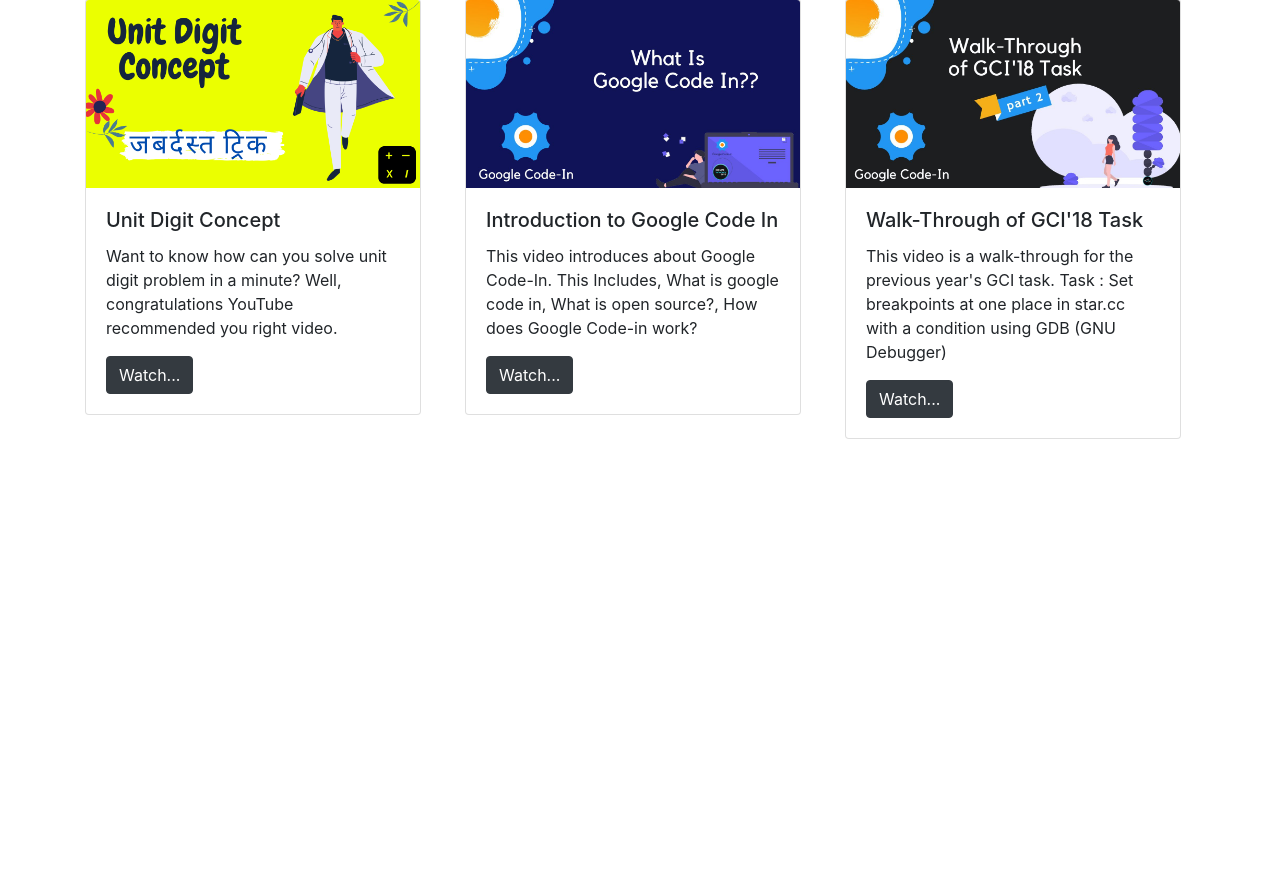
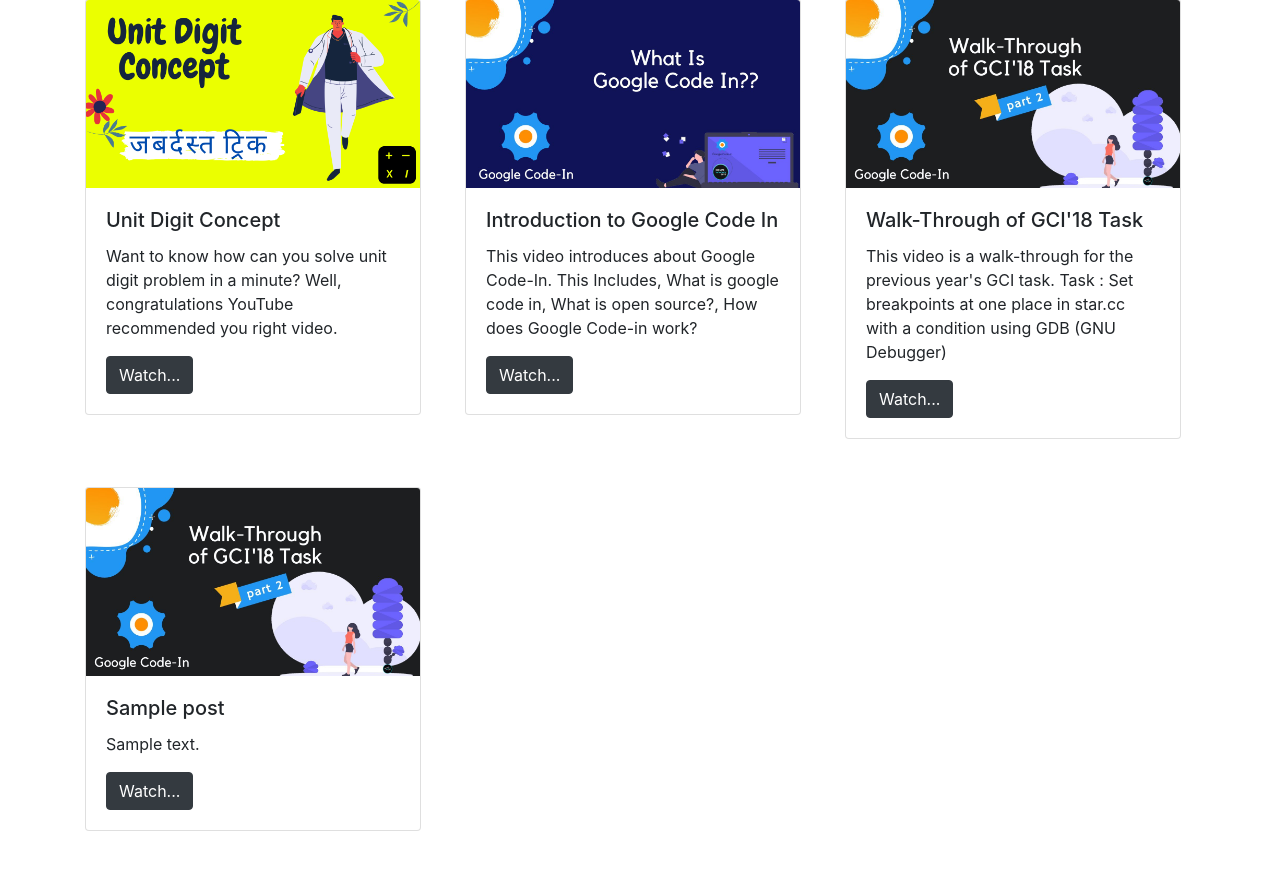
Before and after one commit to parthpandyappp/youtube-channel-website, a Django app: template templates/ytsite/index.html in a window 1280 px wide. Shown: the part 553-1432 px from the top of the page. Before the commit the page ends 992 px from the top, so only its background shows below. Run offline with Django 3.2, Linux system fonts and the light colour scheme; the template is opened without the code that fills it: most values are stand-ins (such as "Sample title", 1, 10 or a date in 2020); some libraries are stand-ins or nearby versions.

Commit message:
chal gya finally

```diff
--- a/khushal/settings.py
+++ b/khushal/settings.py
@@ -55,7 +55,7 @@
 TEMPLATES = [
     {
         'BACKEND': 'django.template.backends.django.DjangoTemplates',
-        'DIRS': ['/home/parth/Documents/khushal/templates/ytsite/'],
+        'DIRS': ['/home/noob/Documents/github/youtube-channel-website-master/templates/ytsite/'],
         'APP_DIRS': True,
         'OPTIONS': {
             'context_processors': [
--- a/templates/ytsite/index.html
+++ b/templates/ytsite/index.html
@@ -11,7 +11,7 @@
 </head>
 
 <body>
-     <div class="container-fluid p-0">
+    <div class="container-fluid p-0">
         <nav class="navbar navbar-expand-lg">
             <a class="navbar-brand" href="#">
                 <i class="fas fa-book-reader fa-2x mx-3"></i>Books</a>
@@ -42,7 +42,7 @@
             </div>
         </nav>
     </div>
-     <nav class="navbar navbar-expand-lg navbar-light">
+    <nav class="navbar navbar-expand-lg navbar-light">
         <a class="navbar-brand" href="#">Navbar</a>
         <button class="navbar-toggler" type="button" data-toggle="collapse" data-target="#navbarSupportedContent" aria-controls="navbarSupportedContent" aria-expanded="false" aria-label="Toggle navigation">
           <span class="navbar-toggler-icon"></span>
@@ -137,6 +137,18 @@
                     </div>
                 </div>
             </div>
+            {% for posts in posts %}
+            <div class="col mb-5">
+                <div class="card" style="width: 21rem;">
+                    <img src="static/images/8.jpg" class="card-img-top" alt="card six">
+                    <div class="card-body">
+                        <h5 class="card-title">{{ posts.card_name }}</h5>
+                        <p class="card-text">{{ posts.card_text }}</p>
+                        <a href="#" class="btn btn-dark">Watch...</a>
+                    </div>
+                </div>
+            </div>
+            {% endfor %}
         </div>
     </div>
     <script src="https://ajax.googleapis.com/ajax/libs/jquery/1.11.1/jquery.min.js"></script>
--- a/ytsite/views.py
+++ b/ytsite/views.py
@@ -4,7 +4,9 @@
 from .models import form_submission
 
 def index(request):
-	return render(request, "index.html")
+    posts = form_submission.objects.all()
+    args = {'posts':posts}
+    return render(request, "index.html", args)
 
 def create_form(request):
 	return render(request, "upload.html")
```
Also changed, not shown: db.sqlite3, ytsite/migrations/0002_auto_20200613_1408.py (added).
